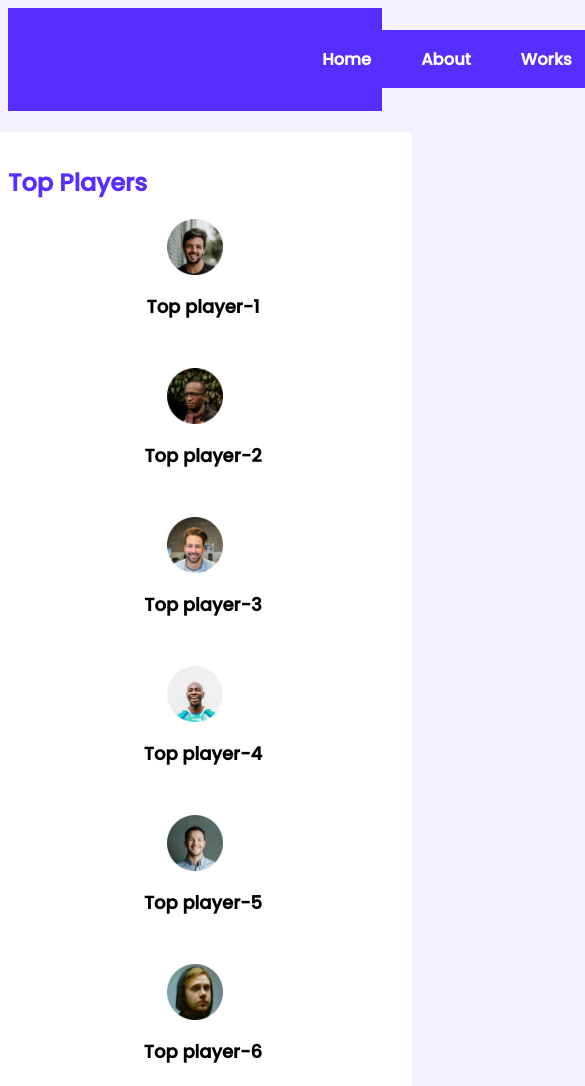
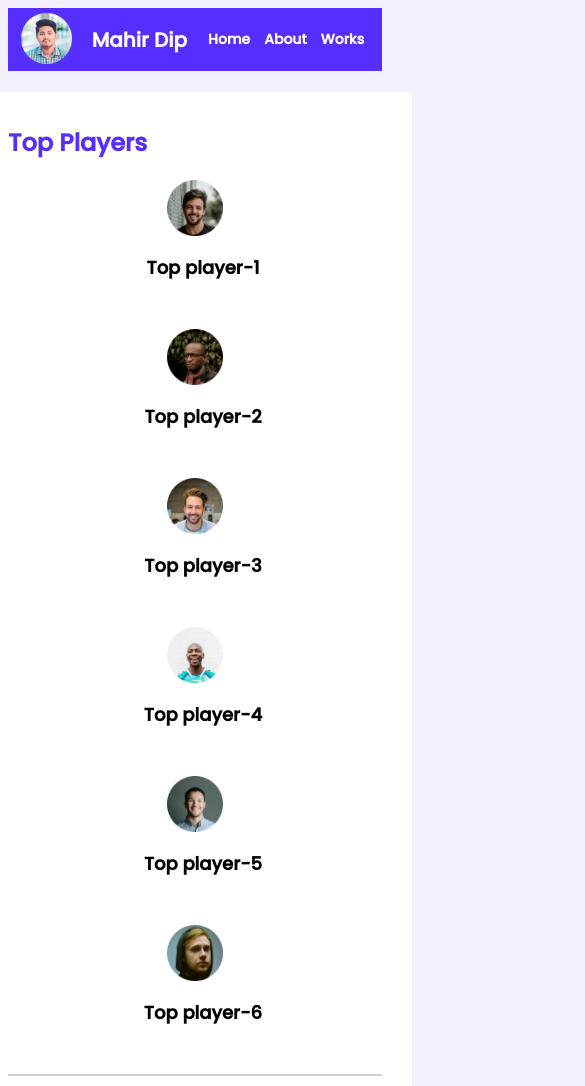
Before and after one commit to mahirdip/profile, a plain HTML site: page index.html in a window 390 px wide. Shown: the top 1086 px of the page, 585 px wide, since content can reach past the window. Drawn offline with Linux system fonts and the light colour scheme.

Commit message:
title bar fixing

```diff
--- a/styles.css
+++ b/styles.css
@@ -165,6 +165,22 @@ hr {
 /* -------------------------------Media Queris------------------------- */
 /* ***************Mobile Device**************** */
 @media only screen and (max-width: 688px) {
+    .header-name, a{
+        padding-right: 0;
+        font-size: 20px;
+        padding-left: 0px;
+    }
+    .header-title{
+        padding-right: 21px;
+    }
+    .mahir-pic{
+        padding-top: 5px;
+    }
+    .title-info{
+        gap: 14px;
+        padding-right: 5px;
+        font-size: 12px;
+    }
     .container {
         width: 100%;
     }
```
